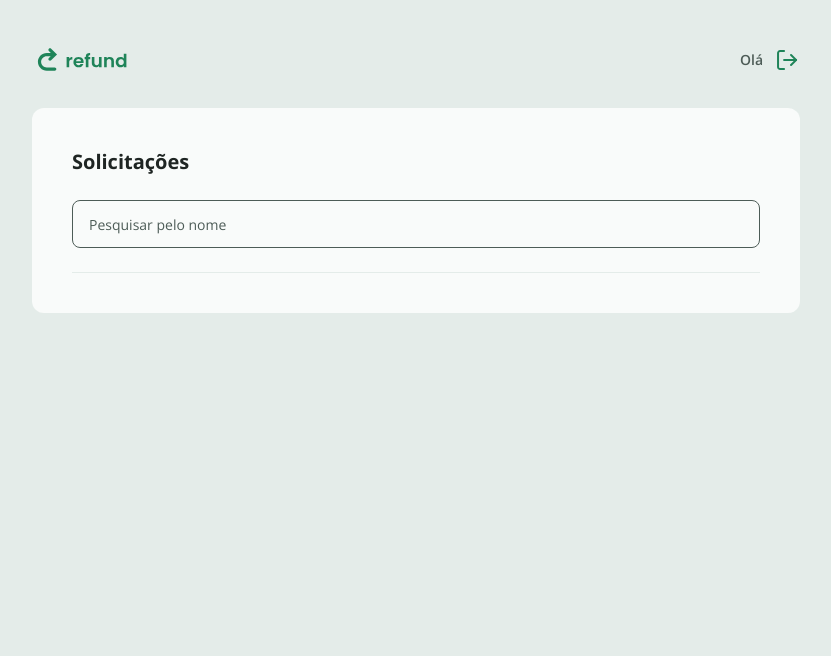
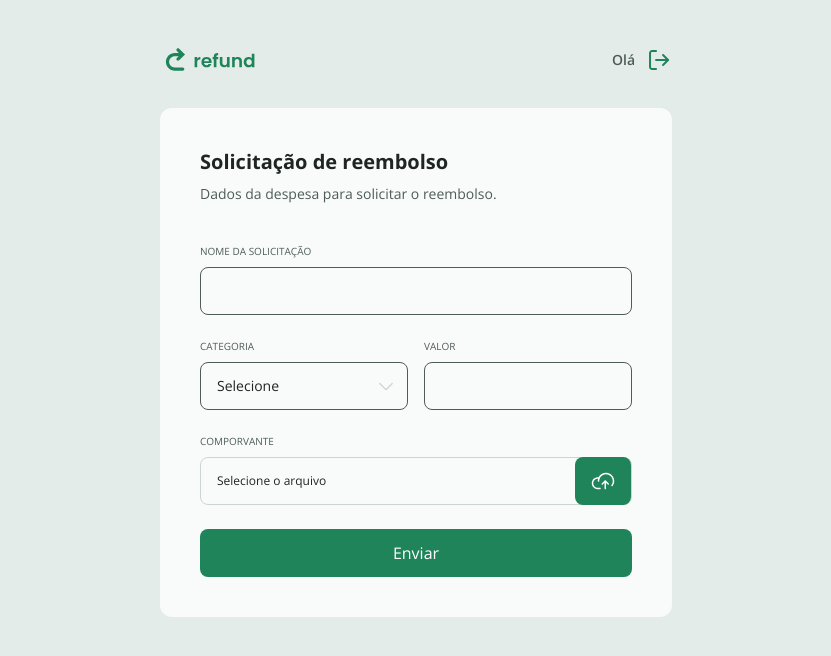
Before and after one commit to IGdotnet/Refund-web, a React (Vite) app in the folder refund-web/: page / in a window 1280 px wide. Shown: the top 656 px of the page, without its empty margins (224-1055 px from the left). Built offline with nearby package versions, Linux system fonts and the light colour scheme.

Commit message:
Confirm page and buttons variants

```diff
--- a/refund-web/package.json
+++ b/refund-web/package.json
@@ -11,9 +11,11 @@
   },
   "dependencies": {
     "@tailwindcss/vite": "^4.3.0",
+    "clsx": "^2.1.1",
     "react": "^19.2.6",
     "react-dom": "^19.2.6",
     "react-router": "^7.15.1",
+    "tailwind-merge": "^3.6.0",
     "tailwindcss": "^4.3.0"
   },
   "devDependencies": {
--- a/refund-web/src/components/Button.tsx
+++ b/refund-web/src/components/Button.tsx
@@ -1,11 +1,27 @@
+import { classMerge } from "../utils/classMerge"
+
 type Props = React.ComponentProps<"button"> & {
     isLoading?: boolean,
+    variant?: "base" | "icon",
 }
 
-export function Button({ children, isLoading, type="button", ...rest }: Props) {
+const variants = {
+    button: {
+        base: "h-12",
+        icon: "h-12 w-12",
+    }
+}
+
+export function Button({ children, isLoading, className, type="button", variant = "base", ...rest }: Props) {
     return (
         <button type={type} {...rest} disabled={isLoading}
-        className="flex items-center justify-center bg-green-100 text-white rounded-lg cursor-pointer hover:bg-green-200 transition ease-linear disabled:opacity-50 disabled:cursor-progress h-12"
+        className={classMerge(["flex items-center justify-center bg-green-100 text-white rounded-lg cursor-pointer hover:bg-green-200 transition ease-linear disabled:opacity-50 disabled:cursor-progress",
+
+        variants.button[variant],
+
+        className,
+        ])}
+
         >{children}</button>
     )
 }
--- /dev/null
+++ b/refund-web/src/pages/Confirm.tsx
@@ -0,0 +1,24 @@
+import { Navigate, useLocation } from "react-router";
+
+import okSvg from "../assets/ok.svg"
+
+export function Confirm() {
+    const location = useLocation()
+
+    if(!location.state?.fromSubmit) {
+        return <Navigate to="/"></Navigate>
+    }
+
+    return (
+        <div className="bg-gray-500 lg:w-[512px] rounded-xl flex flex-col items-center p-10 gap-6">
+            <h1 className="text-2xl font-bold text-center text-green-100">Solicitação enviada</h1>
+            <img src={okSvg} alt="ok" className="w-28"/>
+
+            <p className="text-sm text-gray-200 text-center">
+                Aguarde enquanto sua solicitação é analisada
+            </p>
+
+            <a href="/" className="p-3 text-center w-full bg-green-100 rounded-lg text-white hover:bg-green-200 transition ease-linear">Nova solicitação</a>
+        </div>
+    )
+}
--- a/refund-web/src/pages/Dashboard.tsx
+++ b/refund-web/src/pages/Dashboard.tsx
@@ -1,5 +1,7 @@
+import { Button } from "../components/Button"
 import { Input } from "../components/Input"
 import React, { useState } from "react"
+import searchSvg from "../assets/search.svg"
 
 export function Dashboard() {
     const [name, setName] = useState("")
@@ -14,6 +16,8 @@ export function Dashboard() {
             <h1 className="text-gray-100 font-bold text-xl flex-1">Solicitações</h1>
             <form className="flex flex-1 items-center justify-between pb-6 border-b-[1px] border-b-gray-400 md:flex-row gap-2 mt-6" onSubmit={fetchRefounds}>
                 <Input required placeholder="Pesquisar pelo nome" onChange={(e) => setName(e.target.value)}/>
+
+            <Button variant="icon"><img src={searchSvg} alt="Procurar" /></Button>
             </form>
         </div>
     )
--- a/refund-web/src/pages/Refund.tsx
+++ b/refund-web/src/pages/Refund.tsx
@@ -1,4 +1,5 @@
 import { useState } from "react"
+import { useNavigate } from "react-router"
 
 import { CATEGORIES, CATEGORIES_KEYS } from "../utils/categories"
 
@@ -14,8 +15,12 @@ export function Refund() {
     const [isLoading, setIsLoading] = useState(false)
     const [filename, setFilename] = useState<File | null>(null)
 
+    const navigate = useNavigate()
+
     function onSubmit(e: React.FormEvent){
         e.preventDefault()
+
+        navigate("/confirm", { state: {fromSubmit: true}} )
     }
 
     return (
--- a/refund-web/src/routes/EmployeeRoutes.tsx
+++ b/refund-web/src/routes/EmployeeRoutes.tsx
@@ -2,12 +2,14 @@ import { Route, Routes } from "react-router";
 import { Refund } from "../pages/Refund";
 import { NotFound } from "../pages/NotFound";
 import { AppLayout } from "../components/AppLayout";
+import { Confirm } from "../pages/Confirm";
 
 export function EmployeeRoutes() {
     return (
         <Routes>
             <Route path="/" element={<AppLayout />}>
                 <Route path="/" element={<Refund />} />
+                <Route path="/confirm" element={<Confirm />} />
             </Route>
 
             <Route path="*" element={<NotFound />} />
--- a/refund-web/src/routes/index.tsx
+++ b/refund-web/src/routes/index.tsx
@@ -1,4 +1,4 @@
-import { BrowserRouter } from "react-router";
+import { BrowserRouter, Route } from "react-router";
 
 import { AuthRoutes } from "./AuthRoutes";
 
@@ -8,7 +8,7 @@ import { ManagerRoutes } from "./ManagerRoutes";
 export function Routes() {
     return (
         <BrowserRouter>
-            <ManagerRoutes />
+            <EmployeeRoutes />
         </BrowserRouter>
     )
 }
--- /dev/null
+++ b/refund-web/src/utils/classMerge.ts
@@ -0,0 +1,11 @@
+//npm i clsx
+//npm i tailwind-merge
+
+import { clsx, type ClassValue } from "clsx"
+import { twMerge } from "tailwind-merge"
+
+//Possível passar uma lista de classes
+export function classMerge(...inputs: ClassValue[]) {
+    //clsx pega os inputs como um array, unifica tudo, devolve para o twMerge, que organiza essas classes
+    return twMerge(clsx(inputs))
+}
```
Also changed, not shown: 1 other file (tests, documents, lock files or other folders).
